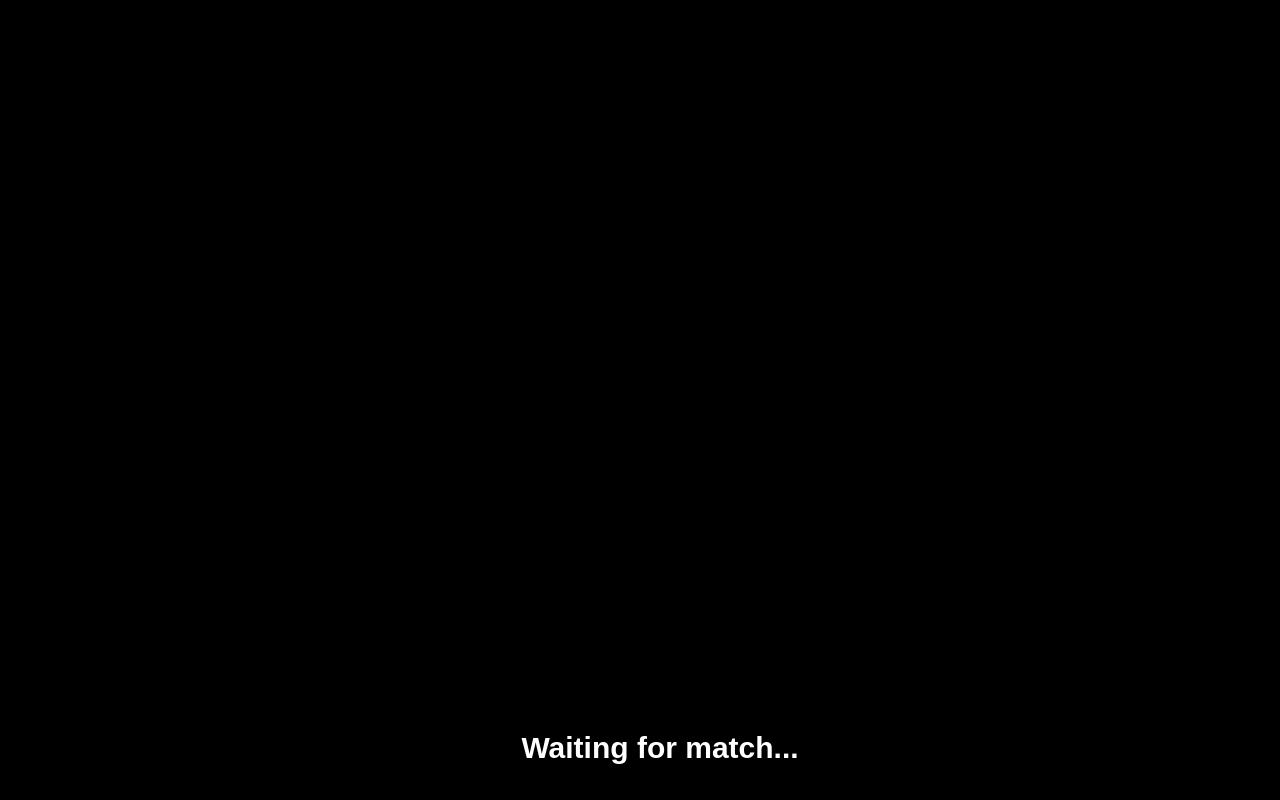
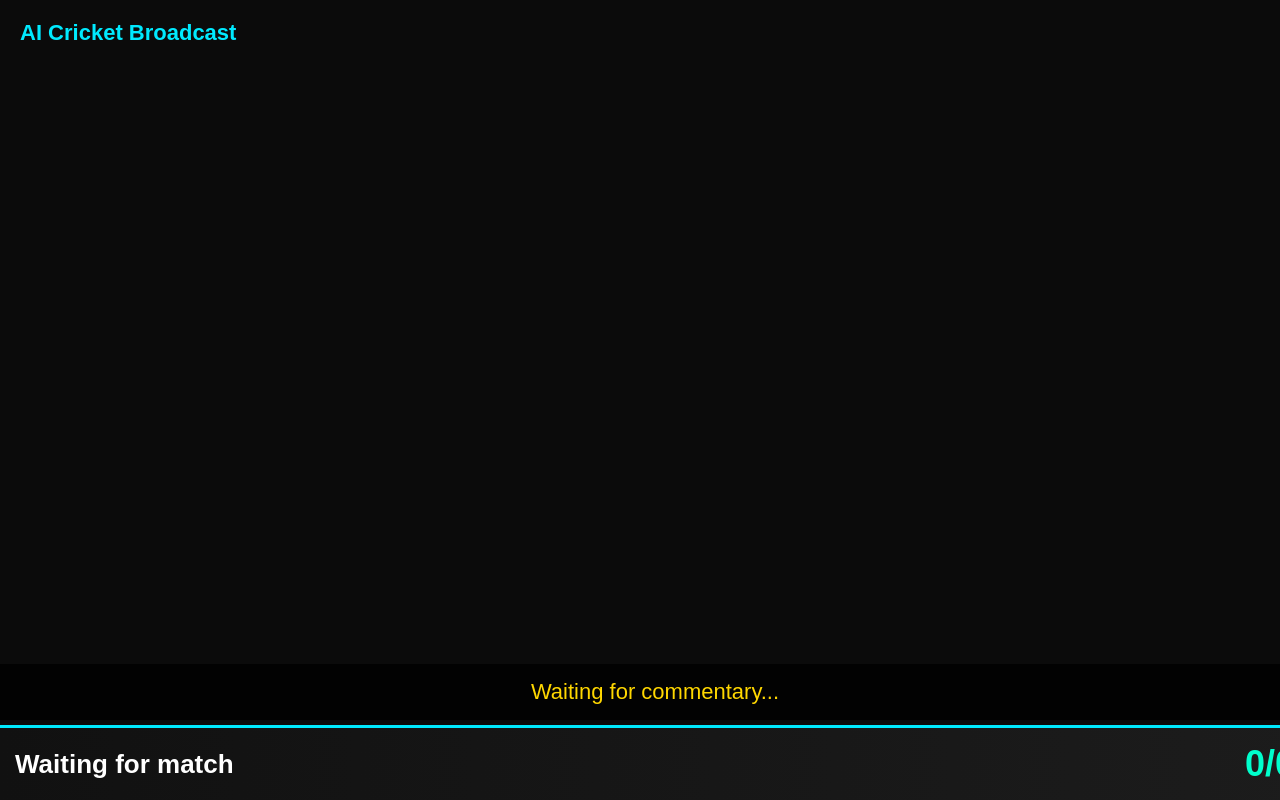
Before and after one commit to arungandhis/cricket-data-server, a website: page public/overlay.html in a window 1280 px wide. Shown: the top 800 px of the page. Drawn offline with Linux system fonts and the light colour scheme.

Commit message:
Update overlay.html

```diff
--- a/public/overlay.html
+++ b/public/overlay.html
@@ -3,41 +3,75 @@
 
 <head>
 
-<title>Cricket Live Overlay</title>
+<title>AI Cricket Broadcast</title>
 
 <style>
 
 body{
-background:black;
+margin:0;
+background:#0b0b0b;
+font-family:Arial;
 color:white;
-font-family:Arial;
-text-align:center;
-margin:0;
-padding:0;
+overflow:hidden;
 }
 
-#overlay{
+/* SCOREBAR */
+
+#scorebar{
+
 position:absolute;
 bottom:0;
 width:100%;
-background:rgba(0,0,0,0.8);
-padding:20px;
+background:linear-gradient(90deg,#111,#1c1c1c);
+padding:15px;
+display:flex;
+justify-content:space-between;
+align-items:center;
+border-top:3px solid #00eaff;
+
 }
 
+/* TEAMS */
+
 #teams{
-font-size:30px;
+font-size:26px;
 font-weight:bold;
 }
 
+/* SCORE */
+
 #score{
-font-size:42px;
-margin-top:10px;
+font-size:36px;
+font-weight:bold;
+color:#00ffcc;
 }
 
-#commentary{
+/* COMMENTARY BAR */
+
+#commentaryBar{
+
+position:absolute;
+bottom:80px;
+width:100%;
+background:rgba(0,0,0,0.85);
+padding:15px;
 font-size:22px;
-margin-top:15px;
-color:#00ffcc;
+text-align:center;
+color:#ffd700;
+
+}
+
+/* LOGO */
+
+#logo{
+
+position:absolute;
+top:20px;
+left:20px;
+font-size:22px;
+font-weight:bold;
+color:#00eaff;
+
 }
 
 </style>
@@ -46,37 +80,45 @@ color:#00ffcc;
 
 <body>
 
-<div id="overlay">
+<div id="logo">
+AI Cricket Broadcast
+</div>
+
+<div id="commentaryBar">
+Waiting for commentary...
+</div>
+
+<div id="scorebar">
 
 <div id="teams">
-Waiting for match...
+Waiting for match
 </div>
 
-<div id="score"></div>
-
-<div id="commentary"></div>
+<div id="score">
+0/0
+</div>
 
 </div>
 
-<audio id="commentaryAudio"></audio>
+<audio id="audioPlayer"></audio>
 
 <script>
 
-/* CONNECT WEBSOCKET */
+/* WEBSOCKET CONNECTION */
 
 const socket = new WebSocket("wss://cricket-data-server.onrender.com")
 
-socket.onopen = () => {
+socket.onopen = ()=>{
 console.log("Overlay connected")
 }
 
-/* RECEIVE COMMENTARY */
+/* RECEIVE DATA */
 
 socket.onmessage = function(event){
 
 const data = JSON.parse(event.data)
 
-console.log("Overlay received:",data)
+console.log("Overlay data:",data)
 
 /* TEAMS */
 
@@ -93,33 +135,31 @@ document.getElementById("score").innerText = data.score
 /* COMMENTARY */
 
 if(data.commentary){
-document.getElementById("commentary").innerText = data.commentary
+document.getElementById("commentaryBar").innerText = data.commentary
 }
 
-/* AUDIO PLAYBACK */
+/* AUDIO */
 
 if(data.audio){
 
-const player = document.getElementById("commentaryAudio")
+const player = document.getElementById("audioPlayer")
 
 player.src = data.audio + "?t=" + Date.now()
 
-player.play().catch(e=>{
-console.log("Audio autoplay blocked")
-})
+player.play().catch(()=>{})
 
 }
 
 }
 
-/* ERROR HANDLING */
+/* SOCKET ERROR */
 
-socket.onerror = function(err){
-console.log("WebSocket error:",err)
+socket.onerror = (err)=>{
+console.log("Socket error",err)
 }
 
-socket.onclose = function(){
-console.log("WebSocket closed")
+socket.onclose = ()=>{
+console.log("Socket closed")
 }
 
 </script>
```
